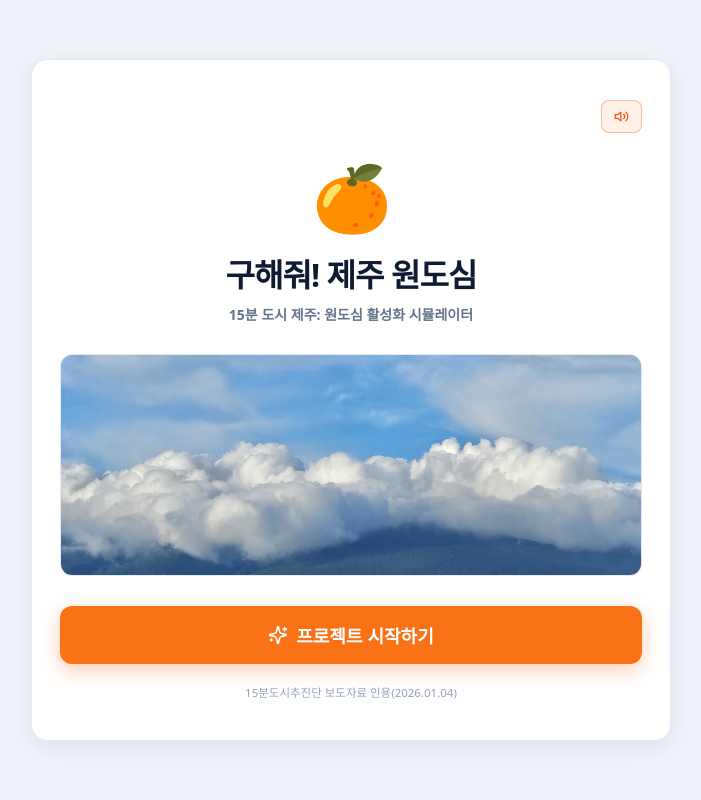
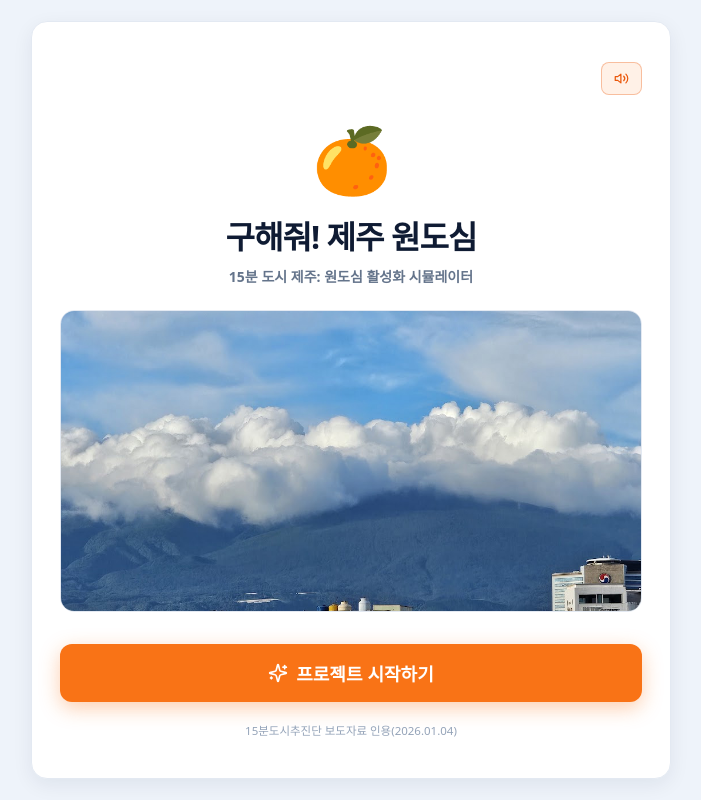
Before and after one commit to imCony/jeju-game, a React (Vite) app: page / in a window 1280 px wide. Shown: the whole page, without its empty margins (289-990 px from the left). Built offline with nearby package versions, Linux system fonts and the light colour scheme; a web font is replaced by a local one.

Commit message:
Update App.jsx

```diff
--- a/src/App.jsx
+++ b/src/App.jsx
@@ -381,12 +381,21 @@ export default function App() {
               </p>
             </div>
 
-            {/* ★ 사진 크기를 슬림하게 조절한 이미지 박스 구역 */}
-            <div style={{ margin: '30px 0', borderRadius: 12, overflow: 'hidden', border: `1px solid ${COL.border}`, position: 'relative' }}>
+            {/* ★ 사진 이미지 박스 구역 */}
+            <div style={{ margin: '24px 0 32px', borderRadius: 14, overflow: 'hidden', border: `1px solid ${COL.border}`, boxShadow: 'inset 0 0 1px rgba(0,0,0,0.1)', position: 'relative' }}>
               {INTRO_PHOTO ? (
-                // 사진 높이를 최대 220px로 제한하여 화면을 너무 많이 차지하지 않게 조절했습니다.
-                <div style={{ width: '100%', height: 220, overflow: 'hidden' }}>
-                  <img src={INTRO_PHOTO} alt="제주 원도심 배경" style={{ width: '100%', height: '100%', objectFit: 'cover', objectPosition: 'center 40%' }} />
+                // 높이를 300px로 시원하게 키우고, 한라산의 산봉우리와 뭉게구름이 가장 웅장하게 보이도록 비율을 최적화했습니다.
+                <div style={{ width: '100%', height: 300, overflow: 'hidden' }}>
+                  <img
+                    src={INTRO_PHOTO}
+                    alt="제주 원도심 배경"
+                    style={{
+                      width: '100%',
+                      height: '100%',
+                      objectFit: 'cover',
+                      objectPosition: 'center 45%' // 구름과 산의 비율이 가장 안정적으로 떨어지는 축입니다.
+                    }}
+                  />
                 </div>
               ) : (
                 <CityScape scores={{ people: 15, economy: 15, infra: 15 }} />
```
